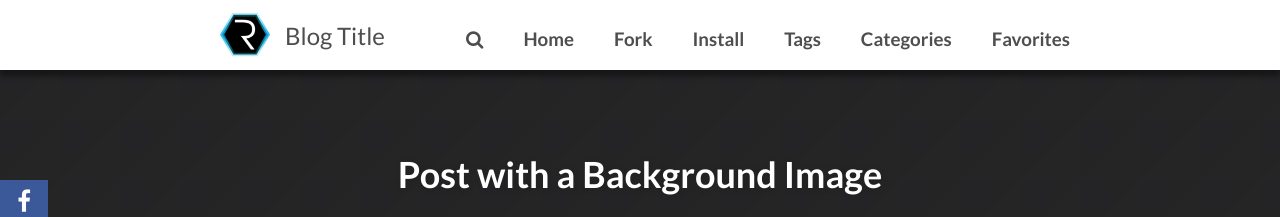
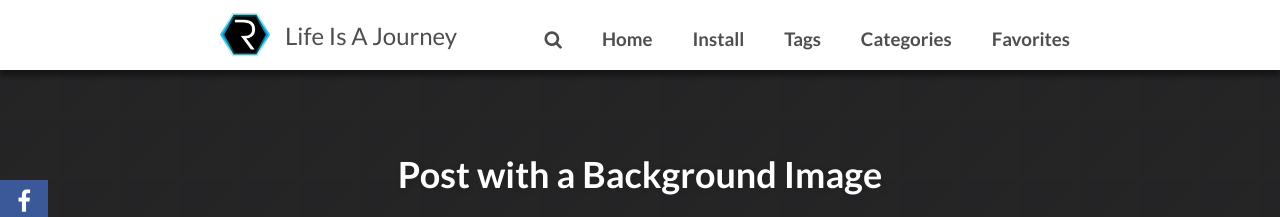
Before and after one commit to zAncel/zAncel.github.io, a Jekyll site: the page built from _posts/2013-10-26-background-image.md, in a window 1280 px wide. Shown: the top 217 px of the page. Built offline with Jekyll 4.4.1, drawn with Linux system fonts in a browser that asks for light colours; nearby versions of some CDN libraries; comment, search, counter and statistics services are not loaded.

Commit message:
modify config

```diff
--- a/_config.yml
+++ b/_config.yml
@@ -1,4 +1,4 @@
-title:            Blog Title
+title:            Life Is A Journey
 description:      Describe your website here.
 # put your disqus here
 disqus_shortname:
@@ -8,7 +8,7 @@ logo:             images/logo.png # logo visible in the topbar
 # Your site's domain goes here (eg: //mmistakes.github.io, http://mademistakes.com, etc)
 # When testing locally leave blank or use http://localhost:4000
 
-url: http://aronbordin.com/neo-hpstr-jekyll-theme
+url: http://zAncel.github.io
 
 # draw your top menu here
 # each item must have a title and a url.
@@ -18,8 +18,6 @@ url: http://aronbordin.com/neo-hpstr-jekyll-theme
 menu:
   - title: 'Home'
     url: '/'
-  - title: 'Fork'
-    url: 'http://github.com/aron-bordin/neo-hpstr-jekyll-theme'
   - title: 'Install'
     url: '/theme-setup/'
   - title: 'Tags'
@@ -41,7 +39,7 @@ owner:
   site:           http://aronbordin.com
   avatar:         images/avatar.jpg
   bio:            "Your bio goes here. It shouldn't be super long but a good two sentences or two should suffice."
-  email:          you@email.com
+  email:          alwssimple@gmail.com
   # Twitter nick for use in Twitter cards and follow button.
   twitter: aron_bordin # if no twitter in this config, the twitter follow button will be removed
   # GitHub nick for use in follow button in author block.
```
